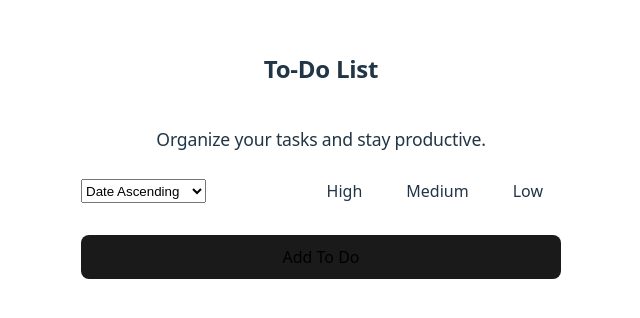
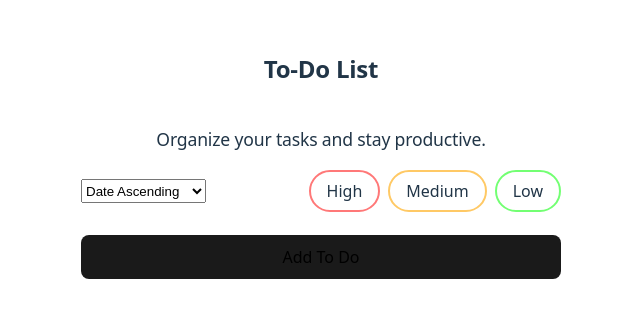
Before and after one commit to Alex761944/react-to-do-app, a React (Vite) app: page / in a window 1280 px wide. Shown: the part 242-560 px from the top of the page, without its empty margins (319-959 px from the left). Built offline with nearby package versions, Linux system fonts and the light colour scheme.

Commit message:
Use priority colors for badge borders

```diff
--- a/src/App.jsx
+++ b/src/App.jsx
@@ -146,6 +146,7 @@ function App() {
               className="FilterBadge"
               style={{
                 "--filter-badge-active": priorityOption.color,
+                "--filter-badge-border": priorityOption.color,
               }}
             >
               <input
--- a/src/index.css
+++ b/src/index.css
@@ -101,6 +101,7 @@ del {
   padding: 8px 16px;
   border-radius: 9999px;
   border: 2px solid white;
+  border-color: var(--filter-badge-border);
 }
 
 /* active pill */
```
